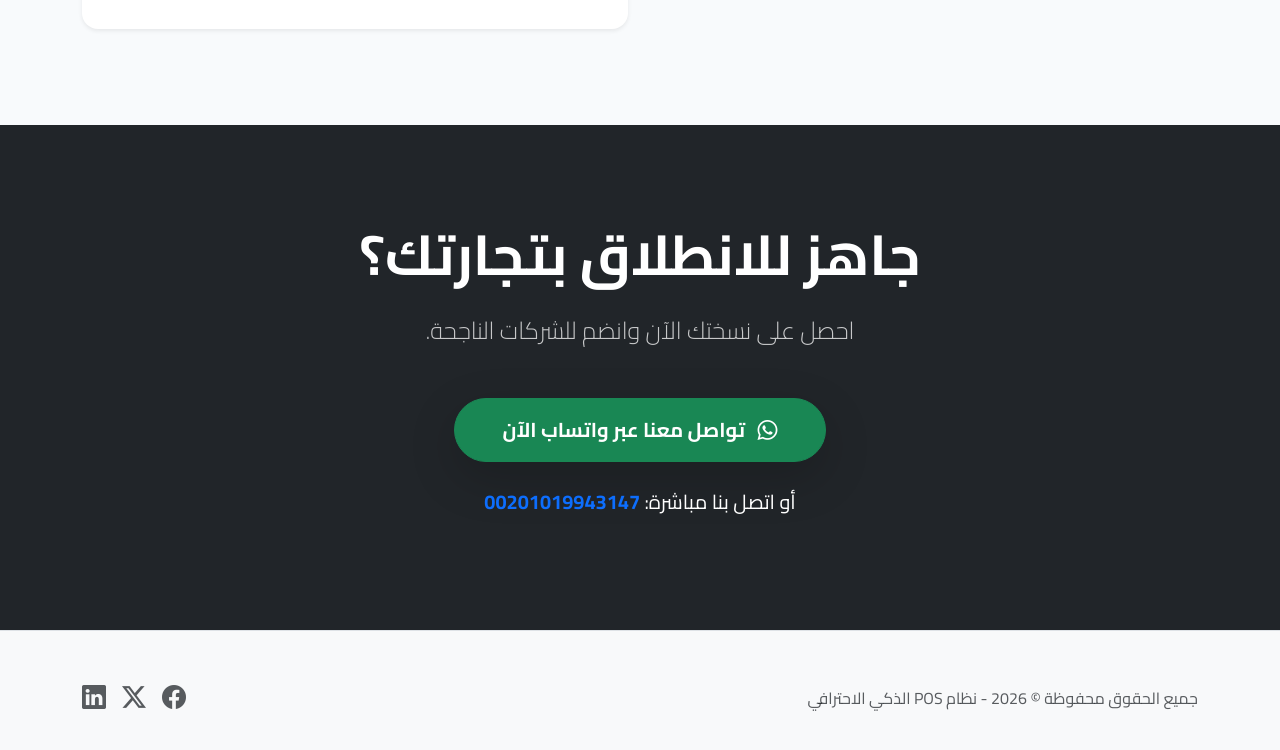
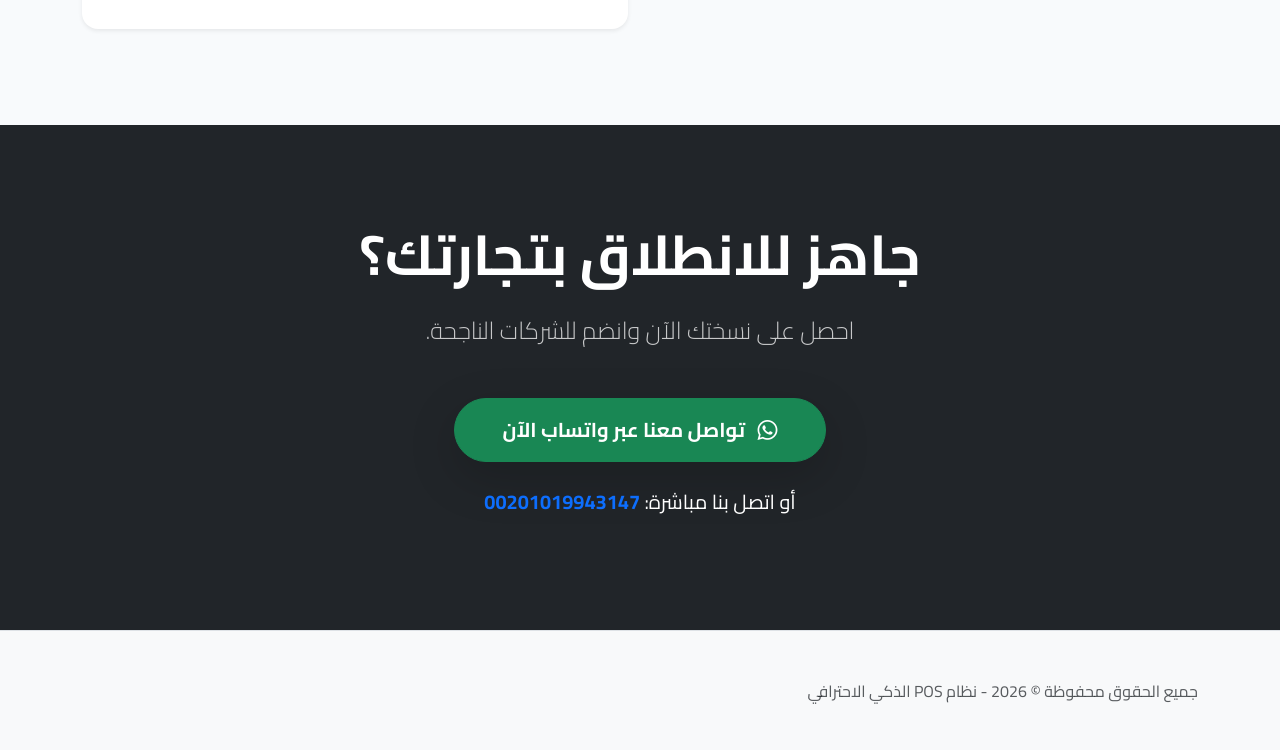
Before and after one commit to engsherifkadry/Smart-POS, a plain HTML site: page index.html in a window 1280 px wide. Shown: the part 2706-3456 px from the top of the page. Drawn offline with nearby package versions, Linux system fonts and the light colour scheme.

Commit message:
Update index.html

```diff
--- a/index.html
+++ b/index.html
@@ -223,13 +223,6 @@
                 <div class="col-md-6 text-center text-md-start mb-3 mb-md-0">
                     <p class="mb-0 text-muted">جميع الحقوق محفوظة &copy; 2026 - نظام POS الذكي الاحترافي</p>
                 </div>
-                <div class="col-md-6 text-center text-md-end">
-                    <div class="social-links d-flex justify-content-center justify-content-md-end gap-3 text-muted">
-                        <i class="bi bi-facebook fs-4 cursor-pointer"></i>
-                        <i class="bi bi-twitter-x fs-4 cursor-pointer"></i>
-                        <i class="bi bi-linkedin fs-4 cursor-pointer"></i>
-                    </div>
-                </div>
             </div>
         </div>
     </footer>
```
